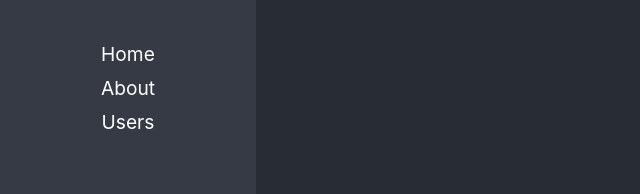
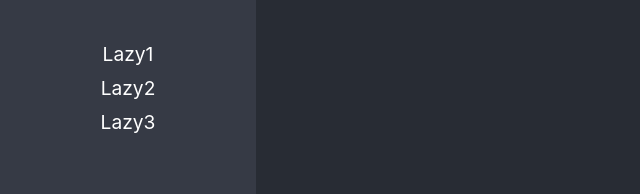
Before and after one commit to Malcak/lazyload-react, a React (Vite) app: page / in a window 1280 px wide. Shown: the part 159-353 px from the top of the page, without its empty margins (0-640 px from the left). Built offline with nearby package versions, Linux system fonts and the light colour scheme.

Commit message:
feat(lazyload): dynamic routes without lazyload

```diff
--- a/src/routes/Nav.tsx
+++ b/src/routes/Nav.tsx
@@ -1,6 +1,7 @@
 import { Router, Switch, Route } from 'wouter'
 import ActiveLink from '../components/ActiveLink'
-import { LazyPage1, LazyPage2, LazyPage3 } from '../lazyload/pages/index'
+import routes from './routes'
+// import { LazyPage1, LazyPage2, LazyPage3 } from '../lazyload/pages'
 
 import logo from '../logo.svg'
 
@@ -11,28 +12,20 @@ const Nav = () => {
         <nav>
           <img src={logo} alt="React Logo" />
           <ul>
-            <li>
-              <ActiveLink href="/lazy1">Home</ActiveLink>
-            </li>
-            <li>
-              <ActiveLink href="/lazy2">About</ActiveLink>
-            </li>
-            <li>
-              <ActiveLink href="/lazy3">Users</ActiveLink>
-            </li>
+            {routes.map(({ path, name }) => (
+              <li key={path}>
+                <ActiveLink href={path}>{name}</ActiveLink>
+              </li>
+            ))}
           </ul>
         </nav>
 
         <Switch>
-          <Route path="/lazy1">
-            <LazyPage1 />
-          </Route>
-          <Route path="/lazy2">
-            <LazyPage2 />
-          </Route>
-          <Route path="/lazy3">
-            <LazyPage3 />
-          </Route>
+          {routes.map(({ path, Component }) => (
+            <Route key={path} path={path}>
+              {<Component />}
+            </Route>
+          ))}
         </Switch>
       </div>
     </Router>
--- /dev/null
+++ b/src/routes/routes.ts
@@ -0,0 +1,27 @@
+import { LazyPage1, LazyPage2, LazyPage3 } from '../lazyload/pages'
+
+interface Route {
+  path: string
+  name: string
+  Component: () => JSX.Element
+}
+
+const router: Route[] = [
+  {
+    path: '/lazy1',
+    name: 'Lazy1',
+    Component: LazyPage1
+  },
+  {
+    path: '/lazy2',
+    name: 'Lazy2',
+    Component: LazyPage2
+  },
+  {
+    path: '/lazy3',
+    name: 'Lazy3',
+    Component: LazyPage3
+  }
+]
+
+export default router
```
